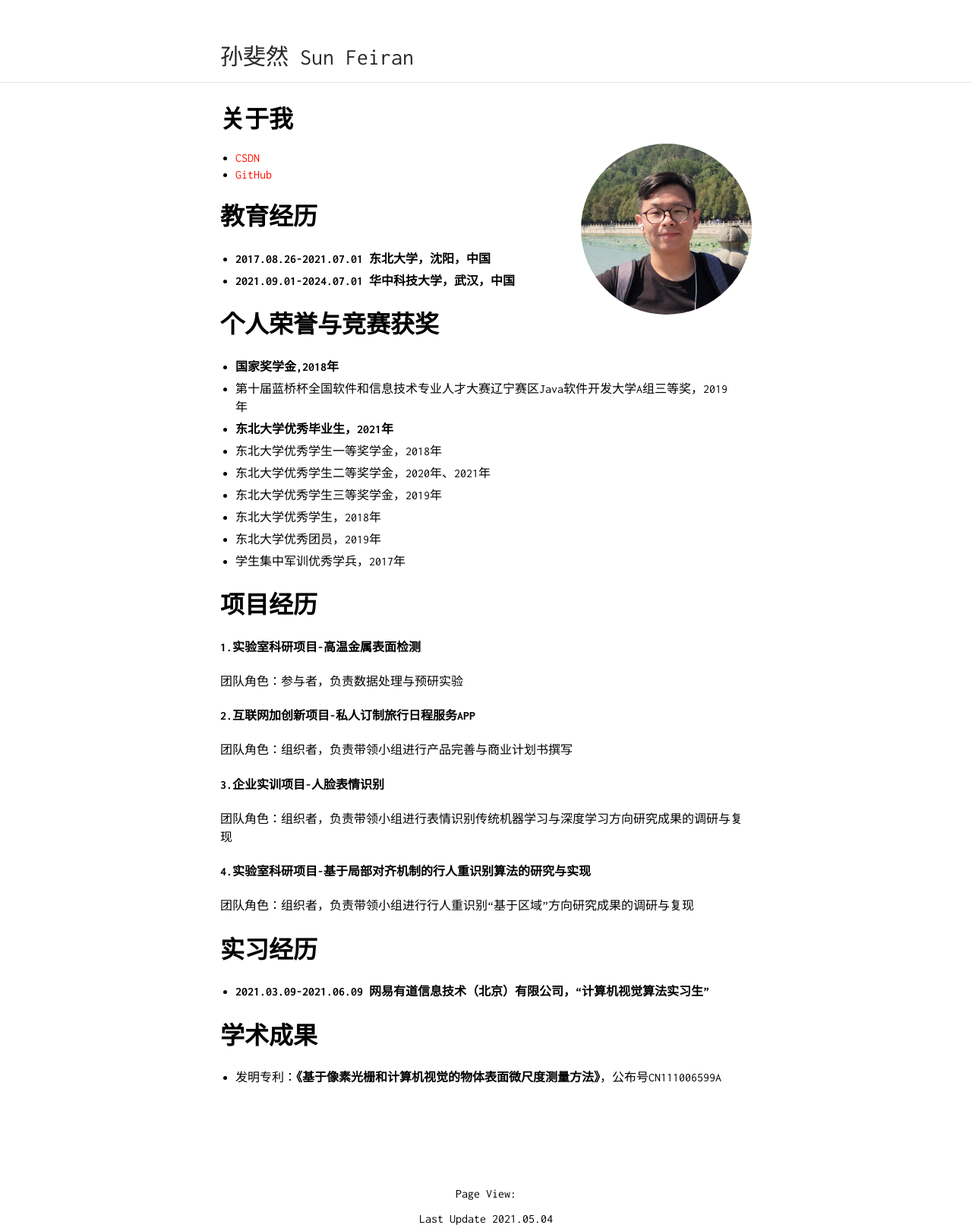
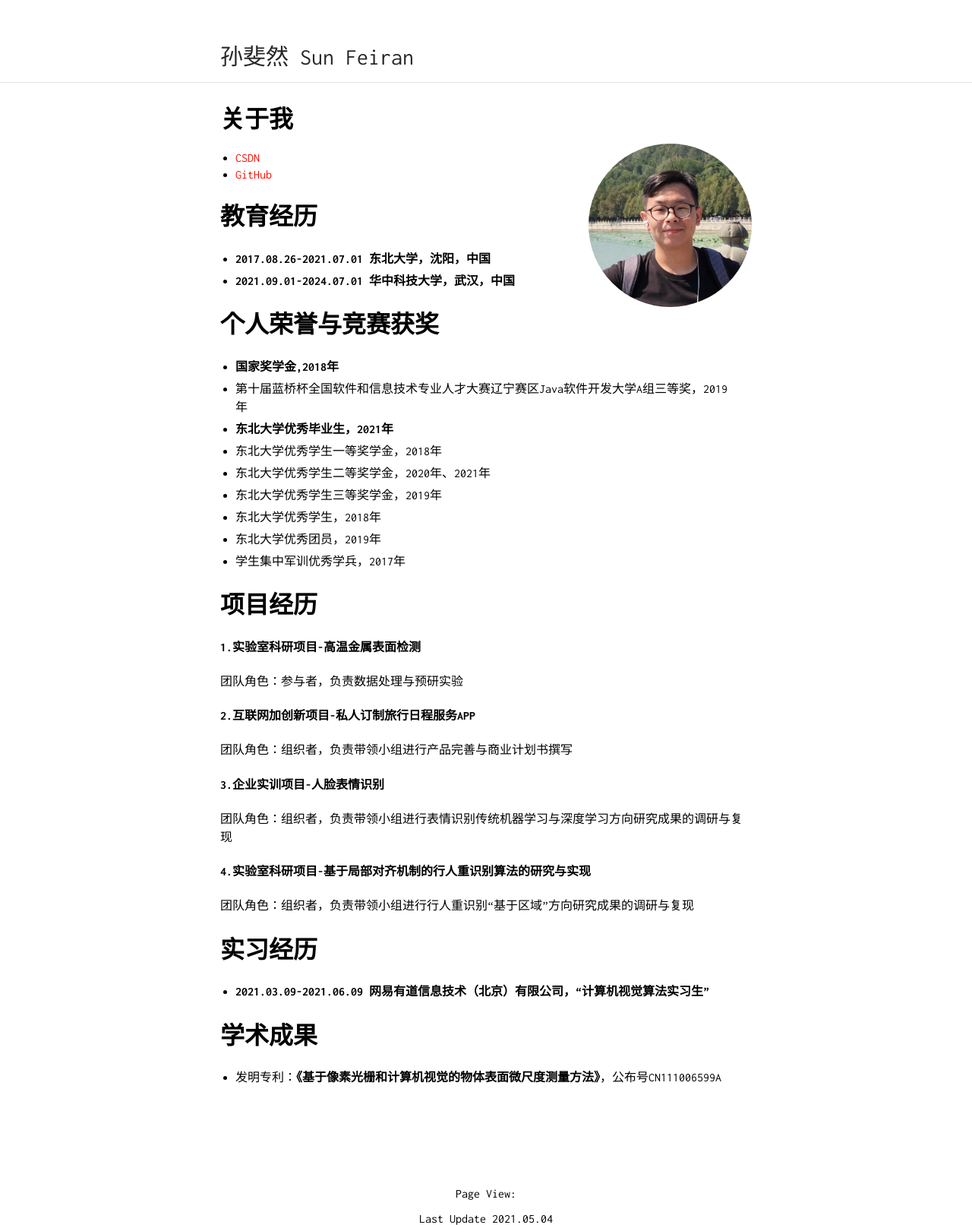
Before and after one commit to OrientTraveller/OrientTraveller.github.io, a Jekyll site: the page built from index.md, in a window 1280 px wide. Shown: the whole page at 76% size. Built offline with Jekyll 4.4.1, drawn with Linux system fonts in a browser that asks for light colours; our own code applies the rules of GitHub Pages for plain Markdown files; comment, search, counter and statistics services are not loaded.

Commit message:
Update vars.scss

```diff
--- a/_sass/vars.scss
+++ b/_sass/vars.scss
@@ -3,7 +3,7 @@
  */
 
 $accent: #FF0F00;
-$image-size: 225px;
+$image-size: 215px;
 
 /*
  * Build Variables, don't touch
```
